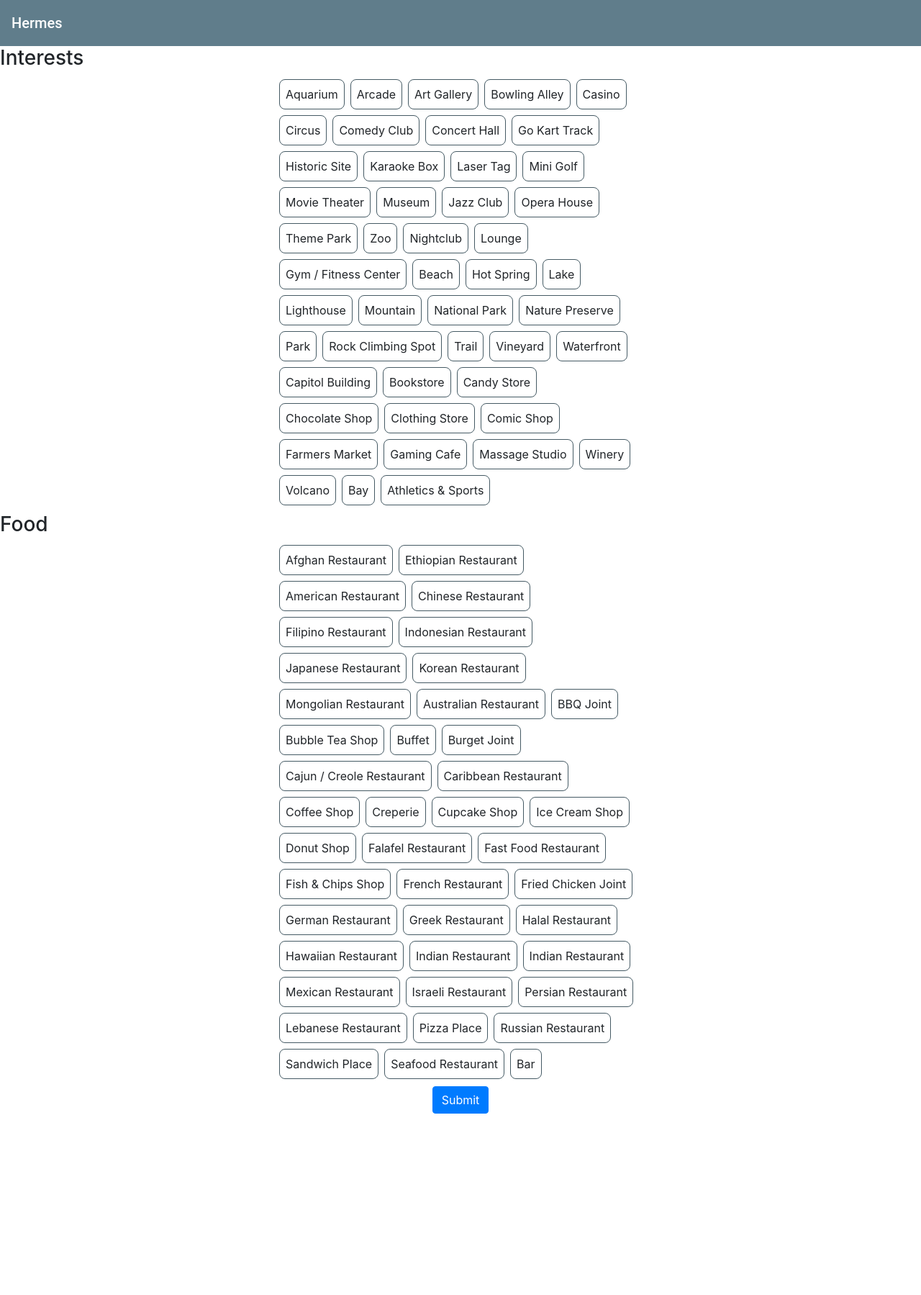
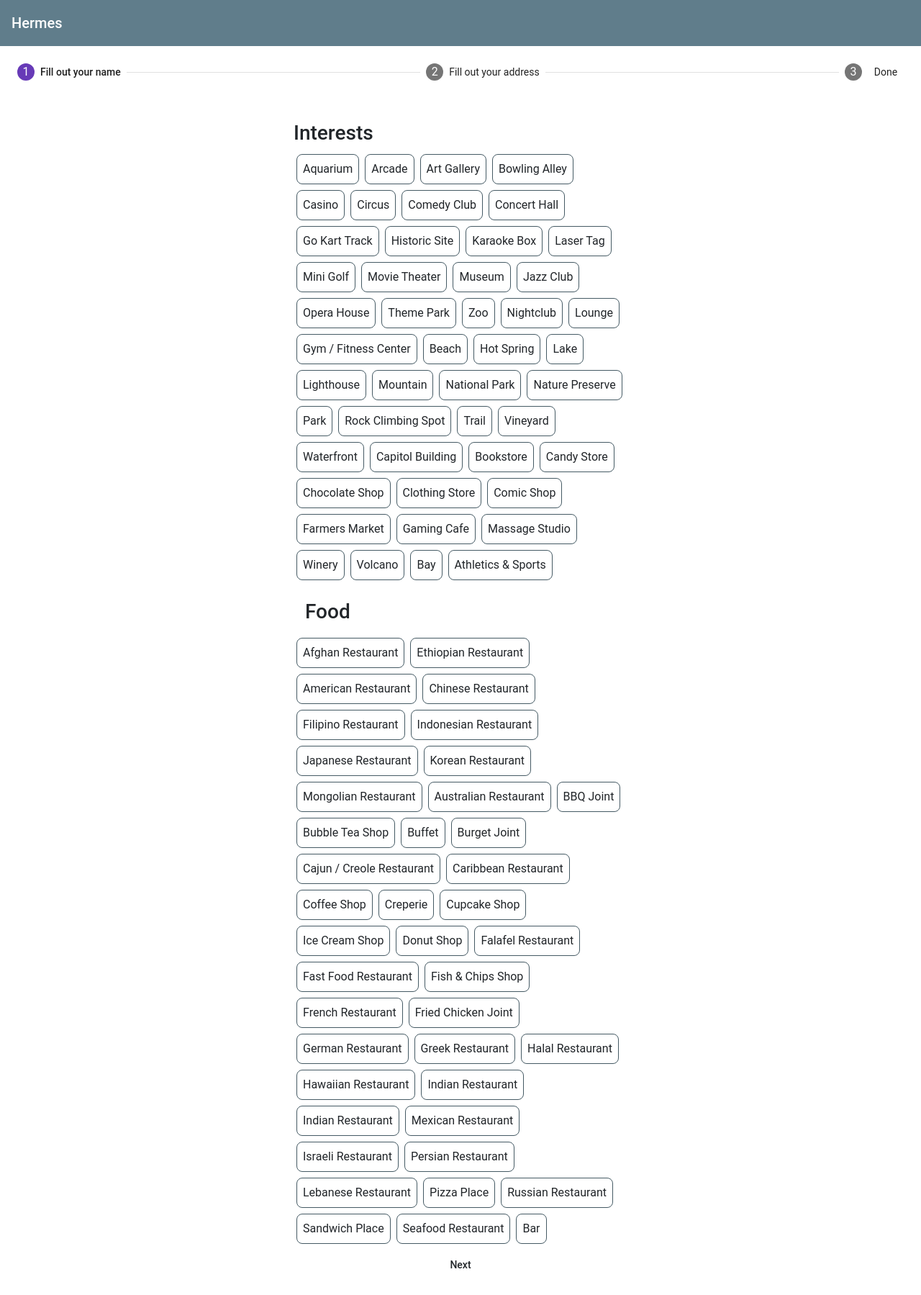
Before and after one commit to shreyajn/Hermes, an Angular app: page / in a window 1280 px wide. Shown: the whole page at 72% size. Before the commit the page ends 1547 px from the top, so only its background shows below. Built offline with nearby package versions, Linux system fonts and the light colour scheme.

Commit message:
stepper function

```diff
--- a/src/app/interests-page/interests-page.component.html
+++ b/src/app/interests-page/interests-page.component.html
@@ -2,16 +2,65 @@
   <link rel="stylesheet" href="https://stackpath.bootstrapcdn.com/bootstrap/4.1.2/css/bootstrap.min.css"  crossorigin="anonymous">
 </head>
 
-<h3 style="float: left;"> Interests</h3>
-<div style="margin-left: 384px; margin-right: 384px;">
-	<div class="select" *ngFor="let interest of interests; let i = index" (click)="onClick(i)" [class.active]="this.arr[i] == true"> {{ interest }}
+
+
+<mat-horizontal-stepper [linear]="isLinear" #stepper>
+  <mat-step [stepControl]="firstFormGroup">
+    <form [formGroup]="firstFormGroup">
+      <ng-template matStepLabel>Fill out your name</ng-template>
+
+      		<div style="margin-left: 384px; margin-right: 384px; margin-top: 32px;">
+			<h3 style="float: left; "> Interests</h3>
+			<div>
+				<div class="select" *ngFor="let interest of interests; let i = index" (click)="onClick(i)" [class.active]="this.arr[i] == true">
+					{{ interest }}
 				</div>
 			</div>
-<h3 style="float: left;"> Food </h3>
+			</div>
 			<div style="margin-left: 384px; margin-right: 384px;">
+				<h3 style="float: left; margin: 16px"> Food </h3>
+				<div>
 					<div class="select" *ngFor="let food of foods; let i = index" (click)="onClick2(i)" [class.active]="this.arr2[i] == true">
 						{{ food }}
 					</div>
 				</div>
+			</div>
+      <div>
+        <button mat-button matStepperNext>Next</button>
+      </div>
+    </form>
+  </mat-step>
+  <mat-step [stepControl]="secondFormGroup">
+    <form [formGroup]="secondFormGroup">
+      <ng-template matStepLabel>Fill out your address</ng-template>
 
-<button type="button" class="btn btn-primary" (click)="onSubmit()">Submit</button>
+
+
+
+      	<!-- PASCAL's CODE -->
+
+
+
+
+      <div>
+        <button mat-button matStepperPrevious>Back</button>
+        <button mat-button matStepperNext>Next</button>
+      </div>
+    </form>
+  </mat-step>
+  <mat-step>
+    <ng-template matStepLabel>Done</ng-template>
+    You are now done.
+    <div>
+      <button mat-button matStepperPrevious>Back</button>
+      <button mat-button (click)="stepper.reset()">Reset</button>
+    </div>
+  </mat-step>
+</mat-horizontal-stepper>
+
+
+
+<!--
+
+<button mat-raised-button (click)="onSubmit()" color="primary" style="background-color: #FFC107">Submit</button>
+ -->
--- a/src/app/interests-page/interests-page.component.ts
+++ b/src/app/interests-page/interests-page.component.ts
@@ -1,5 +1,7 @@
 import { Component, OnInit } from '@angular/core';
 import {submissionInterests} from './submissionInterests'
+
+import {FormBuilder, FormGroup, Validators} from '@angular/forms';
 
 @Component({
   selector: 'app-interests-page',
@@ -8,17 +10,30 @@ import {submissionInterests} from './submissionInterests'
 })
 export class InterestsPageComponent implements OnInit {
 
+
+
+
 	arr = new Array<boolean>(50).fill(false);
+	arr2 = new Array<boolean>(50).fill(false);
 
-	arr2 = new Array<boolean>(50).fill(false);
+	isLinear = false;
+	firstFormGroup: FormGroup;
+	secondFormGroup: FormGroup;
+
 
 	interests: string[] = ["Aquarium", "Arcade", "Art Gallery", "Bowling Alley", "Casino", "Circus", "Comedy Club", "Concert Hall", "Go Kart Track", "Historic Site", "Karaoke Box", "Laser Tag", "Mini Golf", "Movie Theater", "Museum", "Jazz Club", "Opera House", "Theme Park", "Zoo", "Nightclub", "Lounge", "Gym / Fitness Center", "Beach", "Hot Spring", "Lake", "Lighthouse", "Mountain", "National Park", "Nature Preserve", "Park", "Rock Climbing Spot", "Trail", "Vineyard", "Waterfront", "Capitol Building", "Bookstore", "Candy Store", "Chocolate Shop", "Clothing Store", "Comic Shop", "Farmers Market", "Gaming Cafe", "Massage Studio", "Winery", "Volcano", "Bay", "Athletics & Sports"];
 
 	foods: string[] = ["Afghan Restaurant", "Ethiopian Restaurant", "American Restaurant", "Chinese Restaurant", "Filipino Restaurant", "Indonesian Restaurant", "Japanese Restaurant", "Korean Restaurant", "Mongolian Restaurant", "Australian Restaurant", "BBQ Joint", "Bubble Tea Shop", "Buffet", "Burget Joint", "Cajun / Creole Restaurant", "Caribbean Restaurant", "Coffee Shop", "Creperie", "Cupcake Shop", "Ice Cream Shop", "Donut Shop", "Falafel Restaurant", "Fast Food Restaurant", "Fish & Chips Shop", "French Restaurant", "Fried Chicken Joint", "German Restaurant", "Greek Restaurant", "Halal Restaurant", "Hawaiian Restaurant", "Indian Restaurant", "Indian Restaurant", "Mexican Restaurant", "Israeli Restaurant", "Persian Restaurant", "Lebanese Restaurant", "Pizza Place", "Russian Restaurant", "Sandwich Place", "Seafood Restaurant", "Bar"];
 
-  constructor() { }
+  constructor(private _formBuilder: FormBuilder) { }
 
   ngOnInit() {
+  this.firstFormGroup = this._formBuilder.group({
+      firstCtrl: ['', Validators.required]
+    });
+    this.secondFormGroup = this._formBuilder.group({
+      secondCtrl: ['', Validators.required]
+    });
   }
 
   onClick(index: number) {
```
Also changed, not shown: src/app/app.module.ts (+16 -3 lines). Lines whose indentation alone changed are shown as unchanged.
